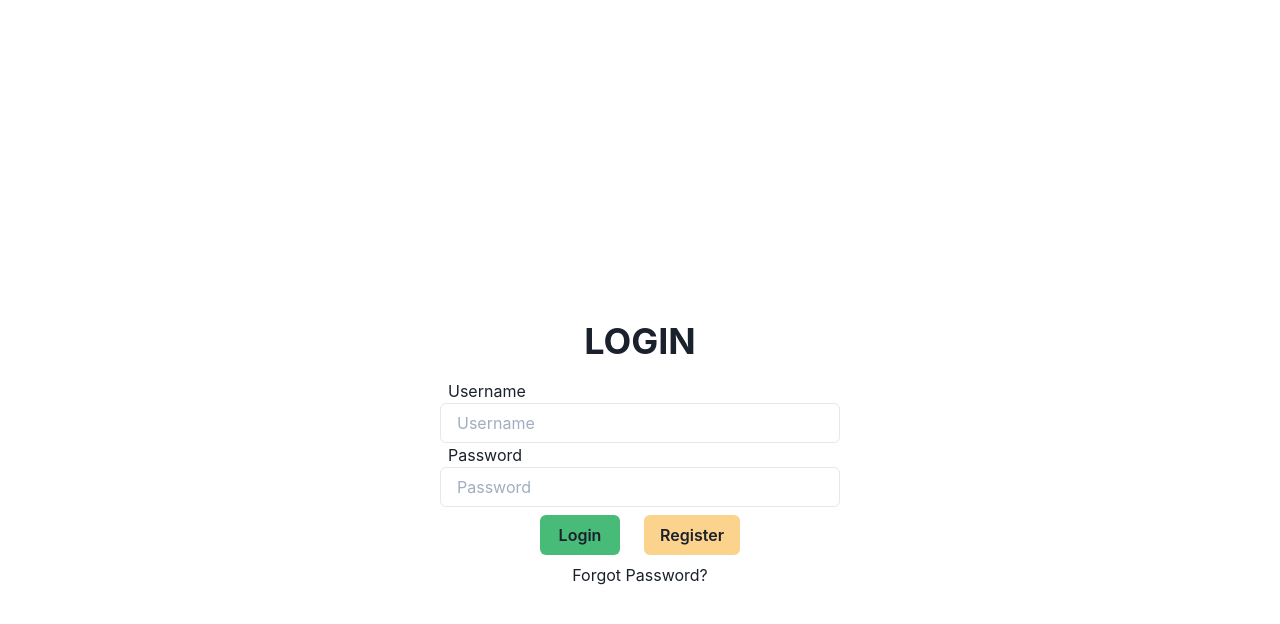
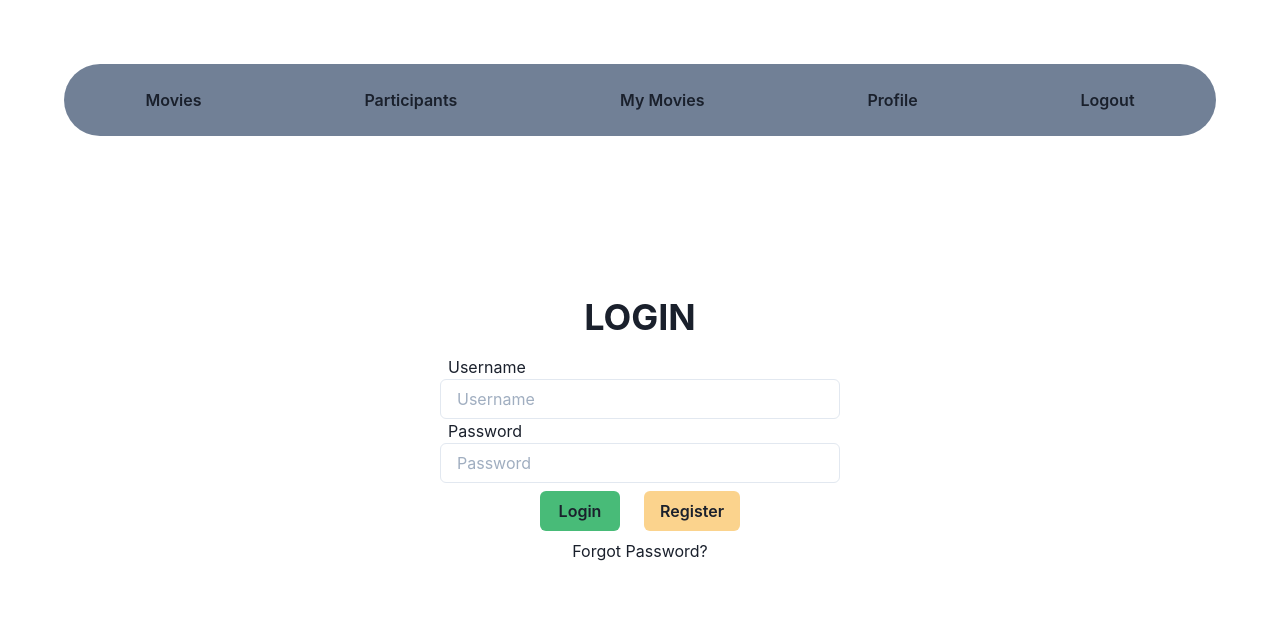
Before and after one commit to teniii/daw-project-frontend, a React (Create React App) app: page /login in a window 1280 px wide. Shown: the top 624 px of the page. Built offline with nearby package versions, Linux system fonts and the light colour scheme.

Commit message:
Add the navigation bar

```diff
--- a/src/App.tsx
+++ b/src/App.tsx
@@ -2,6 +2,7 @@ import React from "react";
 import logo from "./logo.svg";
 import { Counter } from "./components/counter/Counter";
 import "./App.css";
+import NavigationBar from "./components/NavigationBar";
 
 function App() {
   return (
--- a/src/api/apiRequests.ts
+++ b/src/api/apiRequests.ts
@@ -1,7 +1,7 @@
 import axios, { AxiosError, AxiosRequestConfig, AxiosResponse } from "axios";
 
 const client = axios.create({
-  baseURL: "https://localhost:5001",
+  baseURL: "https://localhost:5000",
   headers: {
     // Authorization: "Bearer " + getApiToken(),
     Authorization: "Bearer " + "abc",
--- a/src/app/hooks.ts
+++ b/src/app/hooks.ts
@@ -1,5 +1,5 @@
-import { TypedUseSelectorHook, useDispatch, useSelector } from 'react-redux';
-import type { RootState, AppDispatch } from '../store/store';
+import { TypedUseSelectorHook, useDispatch, useSelector } from "react-redux";
+import type { RootState, AppDispatch } from "../store/store";
 
 // Use throughout your app instead of plain `useDispatch` and `useSelector`
 export const useAppDispatch = () => useDispatch<AppDispatch>();
--- /dev/null
+++ b/src/components/NavigationBar.tsx
@@ -0,0 +1,30 @@
+import React from "react";
+import { Flex, Link, Text } from "@chakra-ui/layout";
+import { useNavbar } from "../hooks/useNavbar";
+
+interface INavigationBar {}
+
+const NavigationBar: React.FC<INavigationBar> = () => {
+  const { menuItems } = useNavbar();
+  //   const menuItems: { title: string; onPress: () => void }[] = [];
+  return (
+    <Flex
+      width="90vw"
+      justifyContent="space-around"
+      alignItems="center"
+      borderRadius="full"
+      background="gray.500"
+      paddingY="1.5rem"
+      alignSelf="center"
+      fontWeight="semibold"
+    >
+      {menuItems.map((item) => (
+        <Link key={`navbar-item-${item.title}`} onPress={item.onPress}>
+          {item.title}
+        </Link>
+      ))}
+    </Flex>
+  );
+};
+
+export default NavigationBar;
--- /dev/null
+++ b/src/hooks/useNavbar.ts
@@ -0,0 +1,63 @@
+import { useDispatch } from "react-redux";
+import { useNavigate } from "react-router";
+import { reduxLogout } from "../store/authSlice";
+
+const MENU_ENTRIES = [
+  "Movies",
+  "Participants",
+  "My Movies",
+  "Profile",
+  "Logout",
+];
+
+interface MenuItem {
+  title: string;
+  onPress: () => void;
+}
+
+export const useNavbar = () => {
+  const navigate = useNavigate();
+  const dispatch = useDispatch();
+
+  const onMoviesPress = () => {
+    navigate("/movie");
+  };
+
+  const moviesItem: MenuItem = {
+    title: MENU_ENTRIES[0],
+    onPress: onMoviesPress,
+  };
+
+  const participantsItem: MenuItem = {
+    title: MENU_ENTRIES[1],
+    onPress: () => navigate("/participant"),
+  };
+
+  const myMoviesItem: MenuItem = {
+    title: MENU_ENTRIES[2],
+    onPress: () => navigate("/my_movies"),
+  };
+
+  const profileItem: MenuItem = {
+    title: MENU_ENTRIES[3],
+    onPress: () => navigate("/profile"),
+  };
+
+  const logoutItem: MenuItem = {
+    title: MENU_ENTRIES[4],
+    onPress: () => {
+      navigate("/login");
+      dispatch(reduxLogout());
+    },
+  };
+
+  return {
+    menuItems: [
+      moviesItem,
+      participantsItem,
+      myMoviesItem,
+      profileItem,
+      logoutItem,
+    ],
+  };
+};
--- a/src/routes/login.tsx
+++ b/src/routes/login.tsx
@@ -9,6 +9,7 @@ import { login } from "../api/apiCalls";
 import { useDispatch } from "react-redux";
 import { reduxLogin } from "../store/authSlice";
 import { useNavigate } from "react-router-dom";
+import NavigationBar from "../components/NavigationBar";
 
 interface LoginProps {}
 
@@ -43,12 +44,15 @@ const LoginPage: React.FC<LoginProps> = () => {
   };
 
   return (
-    <MyBox alignSelf="center" height="100vh" padding="25%">
+    <MyBox padding="4rem" height="100vh">
+      <NavigationBar />
+      <MyBox alignItems="center" justifyContent="center" marginTop="10rem">
         <Flex
           direction="column"
           width="min-content"
           minWidth="25rem"
-        alignSelf="center"
+          // alignSelf="center"
+          justifyContent="flex-start"
           alignItems="center"
         >
           <Heading alignSelf="center" marginBottom="1rem">
@@ -110,6 +114,7 @@ const LoginPage: React.FC<LoginProps> = () => {
           {/* </RouterLink> */}
         </Flex>
       </MyBox>
+    </MyBox>
   );
 };
 
```
Lines whose indentation alone changed are shown as unchanged.
